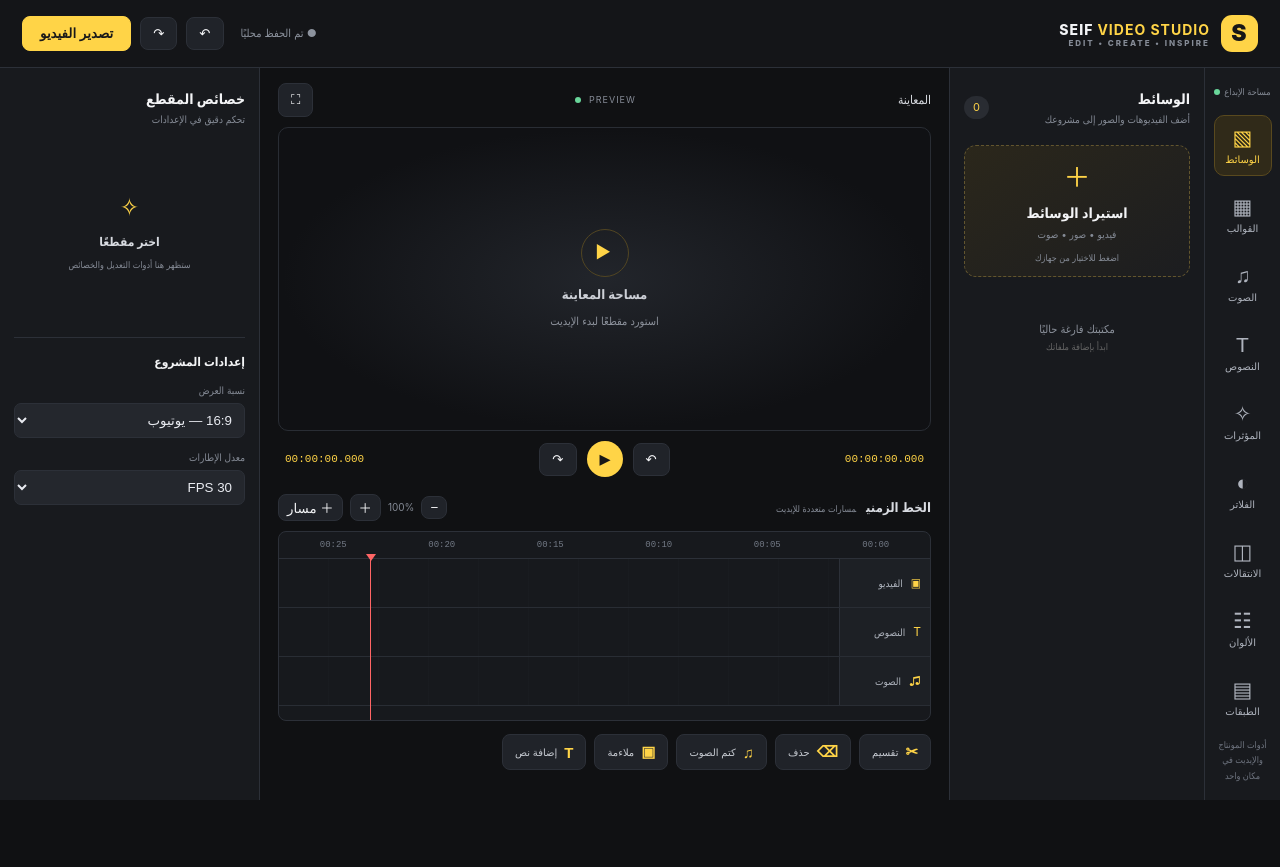
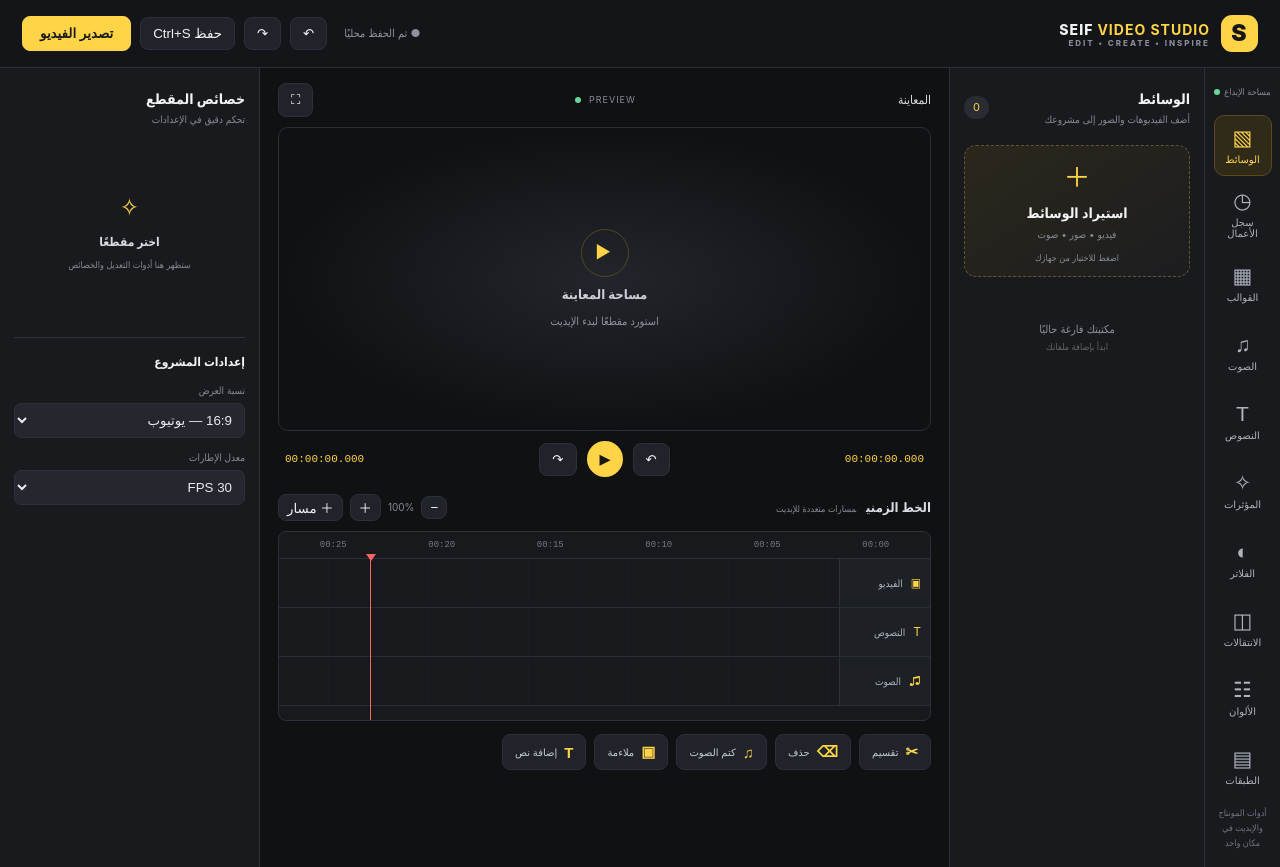
Before and after one commit to seifjaballah77-eng/seif-edit, a plain HTML site: page index.html in a window 1280 px wide. Before the commit the page ends 800 px from the top, so only its background shows below. Drawn offline with Linux system fonts and the light colour scheme.

Commit message:
Add project history and manual save controls

```diff
--- a/index.html
+++ b/index.html
@@ -16,6 +16,7 @@
       <span class="save-state" id="saveState">● مشروع جديد</span>
       <button class="btn ghost" id="undoBtn" title="تراجع">↶</button>
       <button class="btn ghost" id="redoBtn" title="إعادة">↷</button>
+      <button class="btn ghost save-project-btn" id="saveProjectBtn" title="حفظ المشروع (Ctrl+S)">حفظ Ctrl+S</button>
       <button class="btn gold" id="exportBtn">تصدير الفيديو</button>
     </div>
   </header>
@@ -24,6 +25,7 @@
     <aside class="tools-panel">
       <div class="panel-heading"><span>مساحة الإبداع</span><span class="tiny-dot"></span></div>
       <button class="tool active" data-tool="media"><i>▧</i><span>الوسائط</span></button>
+      <button class="tool" data-tool="history"><i>◷</i><span>سجل الأعمال</span></button>
       <button class="tool" data-tool="templates"><i>▦</i><span>القوالب</span></button>
       <button class="tool" data-tool="audio"><i>♫</i><span>الصوت</span></button>
       <button class="tool" data-tool="text"><i>T</i><span>النصوص</span></button>
@@ -47,6 +49,7 @@
         <a class="flexclip-link" href="https://www.flexclip.com/templates/" target="_blank" rel="noopener">استكشف مكتبة FlexClip الرسمية ↗</a>
         <p class="template-note">قوالبنا الأصلية قابلة للتطوير داخل المحرر. روابط FlexClip تفتح مكتبتهم الرسمية ولا تنسخ ملفاتهم.</p>
       </section>
+    <section id="projectHistory" class="project-history" hidden><div class="history-head"><b>سجل الأعمال السابقة</b><button id="newProjectBtn" class="mini-btn">＋ مشروع جديد</button></div><p class="history-help">مشاريعك محفوظة على هذا المتصفح مع ملفاتها المستوردة.</p><div id="projectList" class="project-list"></div></section>
     </section>
 
     <section class="editor">
```
